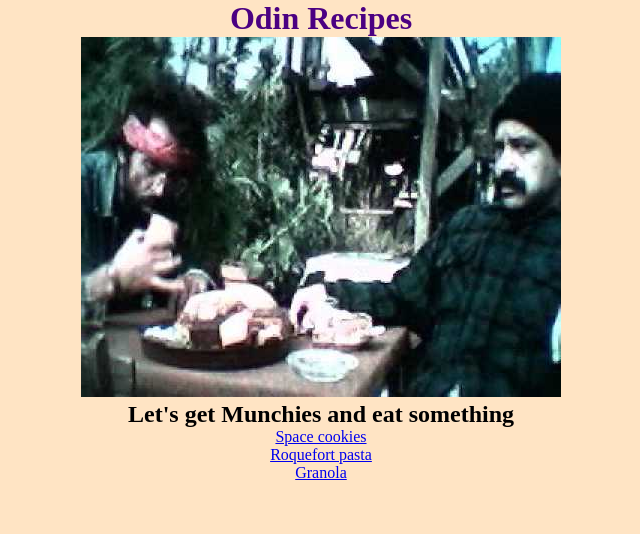
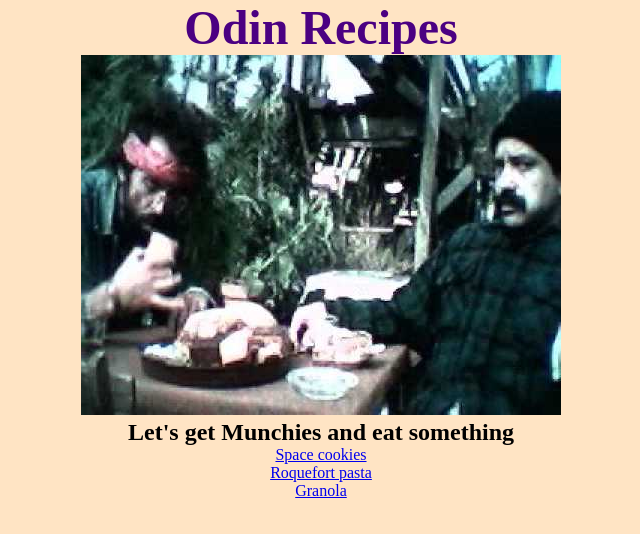
Before and after one commit to bepsik777/odin-recipes, a plain HTML site: page index.html in a window 1280 px wide. Shown: the whole page, without its empty margins (319-959 px from the left). Drawn offline with Linux system fonts and the light colour scheme.

Commit message:
Add font size and font family

```diff
--- a/styles.css
+++ b/styles.css
@@ -2,6 +2,7 @@
     margin: 0;
     padding: 0;
     box-sizing: border-box;
+    font-family: "Times New Roman", sans-serif;
 }
 
 body {
@@ -11,6 +12,7 @@ body {
 h1 {
     text-align: center;
     color: indigo;
+    font-size: 3em;
 }
 
 li {
```
